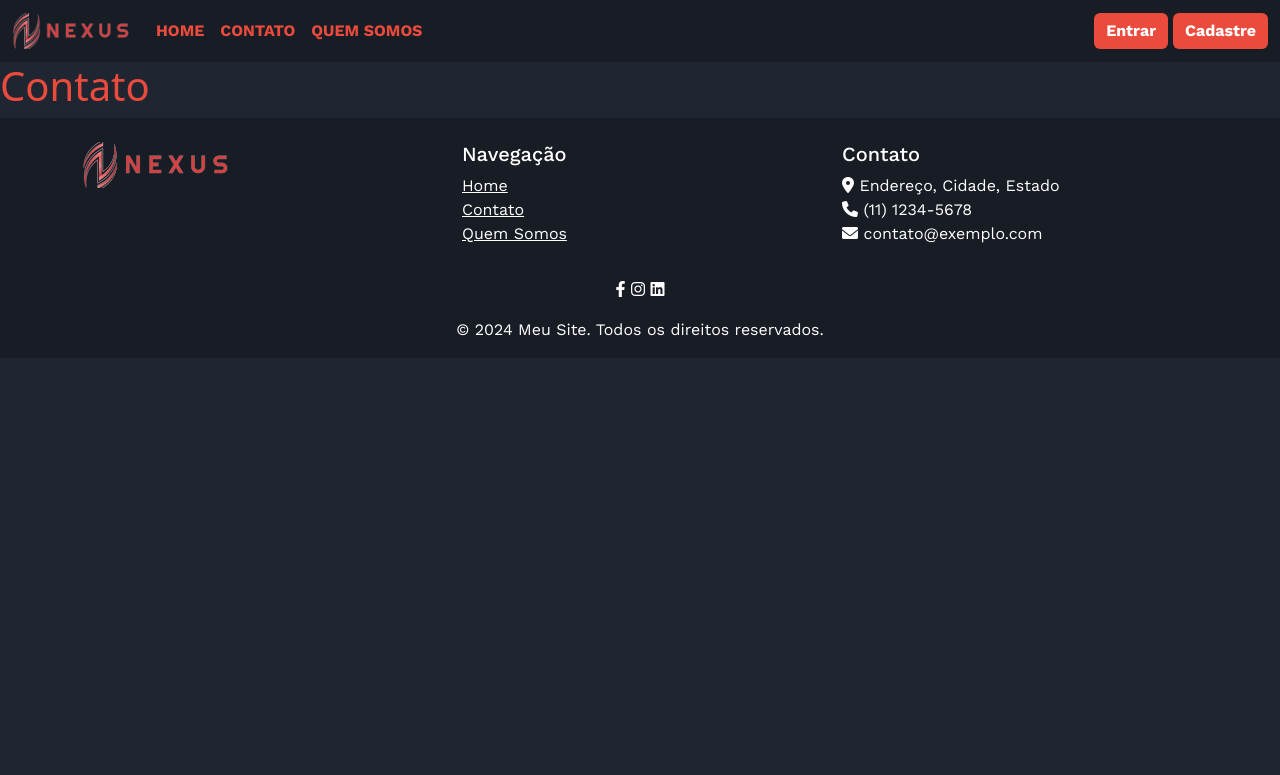
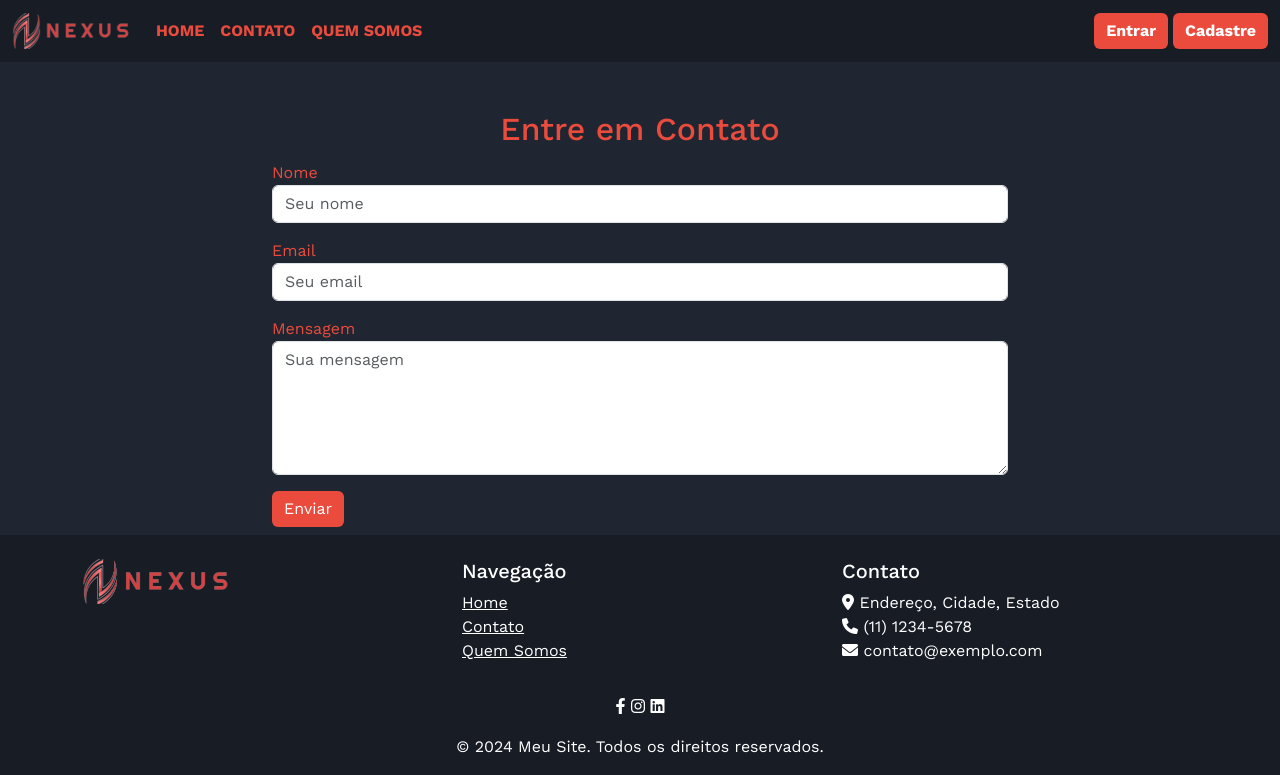
Before and after one commit to JamilDaiko/TechAcademy2, a PHP site: page /site_nexus/contato in a window 1280 px wide. Shown: the top 775 px of the page. Run offline with PHP 8.4, Linux system fonts and the light colour scheme.

Commit message:
Criação da pagina contato e animação das paginas com js

```diff
--- a/api/games.php
+++ b/api/games.php
@@ -7,7 +7,7 @@ $game[1] = array(
     "id" => 1,
     "title" => "Monter Hunter",
     "description" => "jogo mais bem avaliado...",
-    "linkJogo" => "http://localhost/site_nexus/jogo/Jamil/index.html",
+    "linkJogo" => "1",
 
     "fotoCard" => "http://localhost/site_nexus/imagens/Cards1.jpg",
 );
--- a/css/style.css
+++ b/css/style.css
@@ -41,6 +41,7 @@ body {
 
 main {
   color: #EB4B3D;
+  font-family: "Work Sans", sans-serif;
 }
 
 footer {
@@ -73,6 +74,17 @@ footer .containar .row .col-md-4 img {
   color: #EB4B3D;
 }
 
+.btn {
+  font-family: "Work Sans", sans-serif;
+  background-color: #EB4B3D;
+  color: #fff;
+  border: #fff;
+}
+.btn:hover {
+  background-color: #fff !important;
+  color: #EB4B3D;
+}
+
 .team-member h5 {
   font-family: "Work Sans", sans-serif;
 }
--- a/css/style.scss
+++ b/css/style.scss
@@ -58,6 +58,7 @@ body {
 
 main {
     color: $clear;
+    font-family: $font;
 }
 
 footer {
@@ -103,11 +104,28 @@ footer {
     }
 }
 
-.team-member{
-    h5{
+
+.btn {
+    font-family: $font;
+    background-color: $clear;
+    color: #fff;
+    border: #fff;
+
+    &:hover {
+        background-color: #fff !important;
+        color: $clear;
+    }
+
+}
+
+
+
+.team-member {
+    h5 {
         font-family: $font;
     }
-    p{
+
+    p {
         color: #fff;
         font-family: $font;
     }
--- a/index.php
+++ b/index.php
@@ -7,8 +7,9 @@
     <title>Nexus</title>
     <link rel="stylesheet" href="css/bootstrap.min.css">
     <link rel="stylesheet" href="https://cdnjs.cloudflare.com/ajax/libs/bootstrap-icons/1.10.0/font/bootstrap-icons.min.css">
-    <link rel="stylesheet" href="https://cdnjs.cloudflare.com/ajax/libs/font-awesome/6.0.0-beta3/css/all.min.css" >
+    <link rel="stylesheet" href="https://cdnjs.cloudflare.com/ajax/libs/font-awesome/6.0.0-beta3/css/all.min.css">
     <link rel="stylesheet" href="css/style.css">
+    <link href="https://unpkg.com/aos@2.3.1/dist/aos.css" rel="stylesheet">
     <link rel="shortcut icon" href="imagens/logo.png">
 
     <link rel="preconnect" href="https://fonts.googleapis.com">
@@ -73,14 +74,18 @@
     </main>
 
     <script src="https://cdn.jsdelivr.net/npm/bootstrap@5.0.2/dist/js/bootstrap.bundle.min.js" integrity="sha384-MrcW6ZMFYlzcLA8Nl+NtUVF0sA7MsXsP1UyJoMp4YLEuNSfAP+JcXn/tWtIaxVXM" crossorigin="anonymous"></script>
+    <script src="https://unpkg.com/aos@2.3.1/dist/aos.js"></script>
+    <script>
+        AOS.init();
+    </script>
 
 </body>
-<footer class="text-white pt-4">
+<footer class="text-white pt-4" div data-aos="fade-up">
     <div class="container">
         <div class="row">
             <div class="col-md-4">
                 <a href="index.php?param=home"><img src="imagens/image-removebg-preview (7) (1).png" alt="" width="150px"></a>
-                </div>
+            </div>
             <div class="col-md-4">
                 <h5>Navegação</h5>
                 <ul class="list-unstyled">
@@ -112,4 +117,5 @@
         </div>
     </div>
 </footer>
+
 </html>
--- a/paginas/contato.php
+++ b/paginas/contato.php
@@ -1 +1,18 @@
-<h1>Contato</h1>
+<div class="container mt-5">
+        <h2 class="text-center">Entre em Contato</h2>
+        <div class="row justify-content-center">
+            <div class="col-md-8">
+                <form>
+                    <div class="form-group mt-1">
+                        <label for="name">Nome</label>
+                        <input type="text" class="form-control" id="name" placeholder="Seu nome">
+                    </div>
+                    <div class="form-group mt-3">
+                        <label for="email">Email</label>
+                        <input type="email" class="form-control" id="email" placeholder="Seu email">
+                    </div>
+                    <div class="form-group mt-3">
+                        <label for="message">Mensagem</label>
+                        <textarea class="form-control" id="message" rows="5" placeholder="Sua mensagem"></textarea>
+                    </div>
+                    <button type="submit" class="btn btn-primary mt-3 mb-2">Enviar</button>
--- a/paginas/home.php
+++ b/paginas/home.php
@@ -47,7 +47,7 @@ foreach ($dadosApi as $jogo) {
         foreach ($dadosApi as $jogo) {
         ?>
 
-            <div class="col-12 col-md-6 col-lg-4 mb-4">
+            <div class="col-12 col-md-6 col-lg-4 mb-4" data-aos="fade-right">
                 <div class="card">
                     <img src="<?= $jogo->fotoCard ?>" class="card-img-top" alt="<?= $jogo->title ?>">
                     <div class="card-body">
```
Also changed, not shown: 1 other file.
